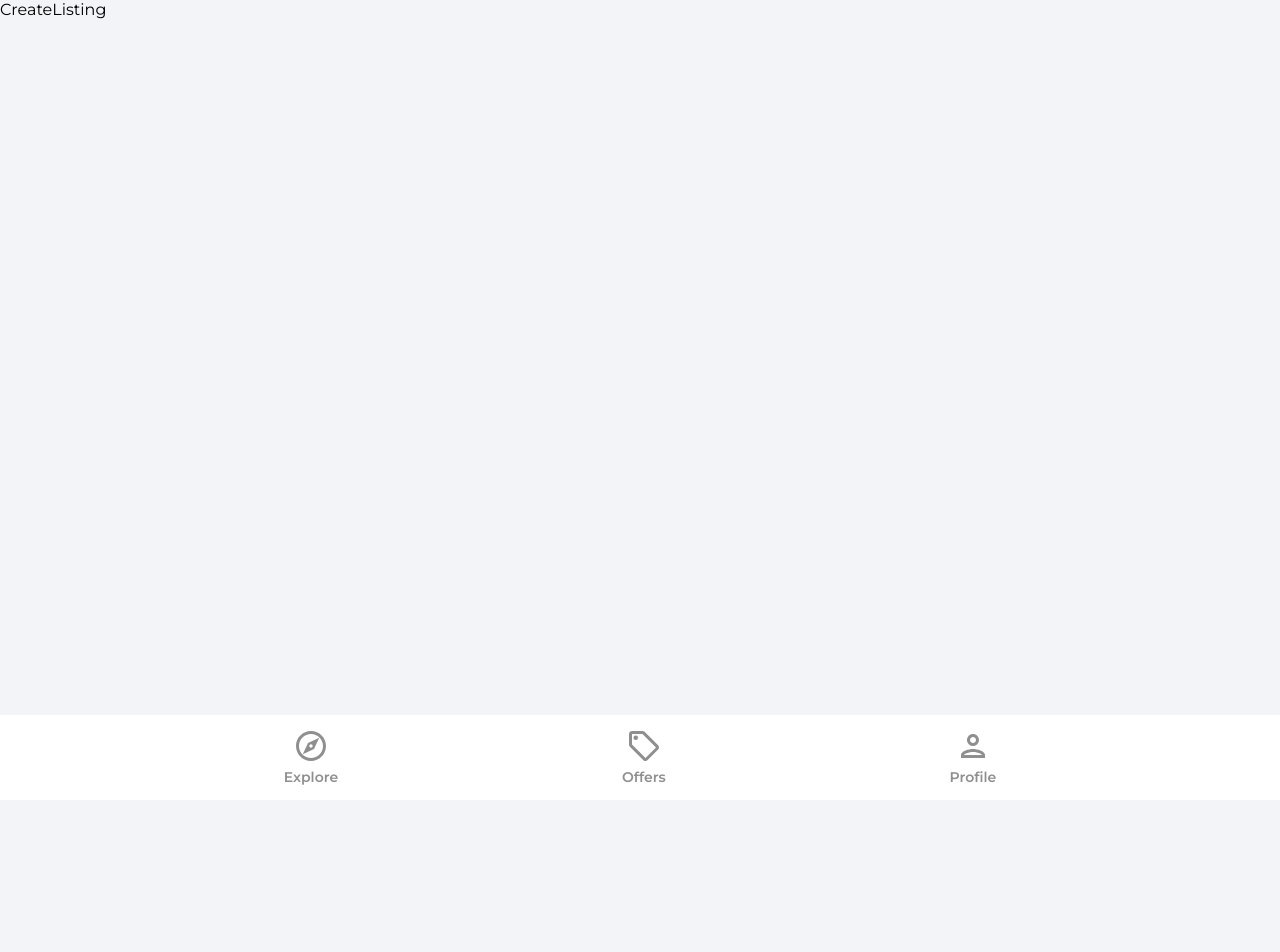
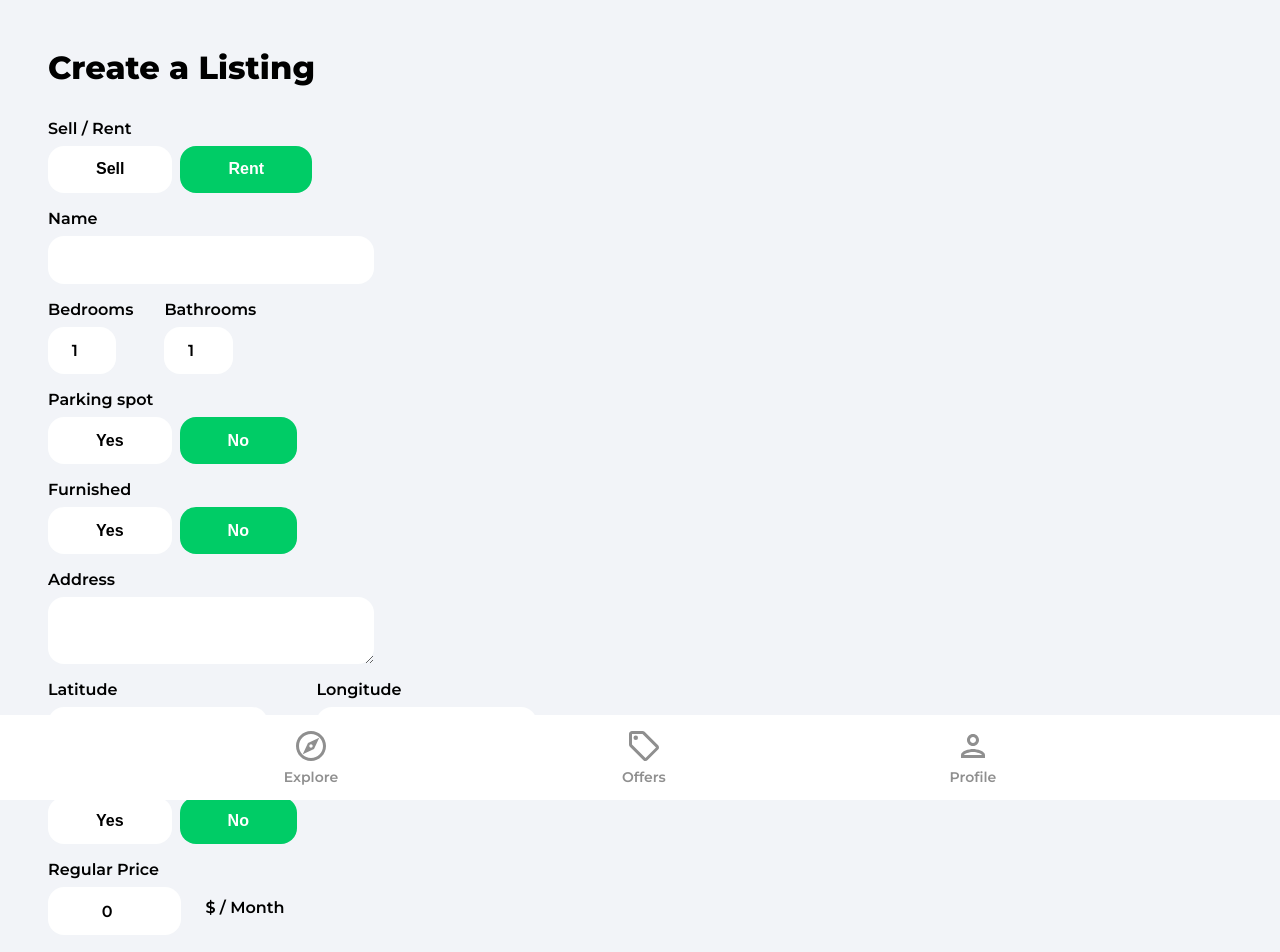
Before and after one commit to alexelmore/react-house-market-app, a React (Create React App) app in the folder house-marketplace/: page /create-listing in a window 1280 px wide. Shown: the top 952 px of the page. Before the commit the page ends 800 px from the top, so only its background shows below. Built offline with nearby package versions, Linux system fonts and the light colour scheme; no server answers; sample sign-in values are in the browser's storage; the HTML template or start-up script is replaced by a standard one.

Commit message:
Form setup for CreateListing Component

```diff
--- a/house-marketplace/src/pages/CreateListing.jsx
+++ b/house-marketplace/src/pages/CreateListing.jsx
@@ -36,6 +36,23 @@
     longitude: 0,
   });
 
+  // Destructure and pull out all the properties in setFormData object
+  const {
+    type,
+    name,
+    bedrooms,
+    bathrooms,
+    parking,
+    furnished,
+    address,
+    offer,
+    regularPrice,
+    discountedPrice,
+    images,
+    latitude,
+    longitude,
+  } = formData;
+
   // Component Geolocation Option State
   const [geolocationEnabled, setGeolocationEnabled] = useState(false);
 
@@ -63,11 +80,257 @@
     // eslint-disable-next-line react-hooks/exhaustive-deps
   }, [isMounted]);
 
+  // onSubmit Function to handle form submission
+  const onSubmit = (e) => {
+    e.preventDefault();
+    console.log("fired from submit");
+  };
+
+  // onMute Function
+  const onMutate = (e) => {
+    console.log("fired from mutate");
+  };
+
   // If loading state is true, enable the Spinner component
   if (loading) {
     return <Spinner />;
   }
-  return <div>CreateListing</div>;
+  return (
+    <div className="profile">
+      <header>
+        <p className="pageHeader">Create a Listing</p>
+      </header>
+
+      <main>
+        <form onSubmit={onSubmit}>
+          <label className="formLabel">Sell / Rent</label>
+          <div className="formButtons">
+            <button
+              type="button"
+              className={type === "sale" ? "formButtonActive" : "formButton"}
+              id="type"
+              value="sale"
+              onClick={onMutate}
+            >
+              Sell
+            </button>
+            <button
+              type="button"
+              className={type === "rent" ? "formButtonActive" : "formButton"}
+              id="type"
+              value="rent"
+              onClick={onMutate}
+            >
+              Rent
+            </button>
+          </div>
+
+          <label className="formLabel">Name</label>
+          <input
+            className="formInputName"
+            type="text"
+            id="name"
+            value={name}
+            onChange={onMutate}
+            maxLength="32"
+            minLength="10"
+            required
+          />
+
+          <div className="formRooms flex">
+            <div>
+              <label className="formLabel">Bedrooms</label>
+              <input
+                className="formInputSmall"
+                type="number"
+                id="bedrooms"
+                value={bedrooms}
+                onChange={onMutate}
+                min="1"
+                max="50"
+                required
+              />
+            </div>
+            <div>
+              <label className="formLabel">Bathrooms</label>
+              <input
+                className="formInputSmall"
+                type="number"
+                id="bathrooms"
+                value={bathrooms}
+                onChange={onMutate}
+                min="1"
+                max="50"
+                required
+              />
+            </div>
+          </div>
+
+          <label className="formLabel">Parking spot</label>
+          <div className="formButtons">
+            <button
+              className={parking ? "formButtonActive" : "formButton"}
+              type="button"
+              id="parking"
+              value={true}
+              onClick={onMutate}
+              min="1"
+              max="50"
+            >
+              Yes
+            </button>
+            <button
+              className={
+                !parking && parking !== null ? "formButtonActive" : "formButton"
+              }
+              type="button"
+              id="parking"
+              value={false}
+              onClick={onMutate}
+            >
+              No
+            </button>
+          </div>
+
+          <label className="formLabel">Furnished</label>
+          <div className="formButtons">
+            <button
+              className={furnished ? "formButtonActive" : "formButton"}
+              type="button"
+              id="furnished"
+              value={true}
+              onClick={onMutate}
+            >
+              Yes
+            </button>
+            <button
+              className={
+                !furnished && furnished !== null
+                  ? "formButtonActive"
+                  : "formButton"
+              }
+              type="button"
+              id="furnished"
+              value={false}
+              onClick={onMutate}
+            >
+              No
+            </button>
+          </div>
+
+          <label className="formLabel">Address</label>
+          <textarea
+            className="formInputAddress"
+            type="text"
+            id="address"
+            value={address}
+            onChange={onMutate}
+            required
+          />
+
+          {!geolocationEnabled && (
+            <div className="formLatLng flex">
+              <div>
+                <label className="formLabel">Latitude</label>
+                <input
+                  className="formInputSmall"
+                  type="number"
+                  id="latitude"
+                  value={latitude}
+                  onChange={onMutate}
+                  required
+                />
+              </div>
+              <div>
+                <label className="formLabel">Longitude</label>
+                <input
+                  className="formInputSmall"
+                  type="number"
+                  id="longitude"
+                  value={longitude}
+                  onChange={onMutate}
+                  required
+                />
+              </div>
+            </div>
+          )}
+
+          <label className="formLabel">Offer</label>
+          <div className="formButtons">
+            <button
+              className={offer ? "formButtonActive" : "formButton"}
+              type="button"
+              id="offer"
+              value={true}
+              onClick={onMutate}
+            >
+              Yes
+            </button>
+            <button
+              className={
+                !offer && offer !== null ? "formButtonActive" : "formButton"
+              }
+              type="button"
+              id="offer"
+              value={false}
+              onClick={onMutate}
+            >
+              No
+            </button>
+          </div>
+
+          <label className="formLabel">Regular Price</label>
+          <div className="formPriceDiv">
+            <input
+              className="formInputSmall"
+              type="number"
+              id="regularPrice"
+              value={regularPrice}
+              onChange={onMutate}
+              min="50"
+              max="750000000"
+              required
+            />
+            {type === "rent" && <p className="formPriceText">$ / Month</p>}
+          </div>
+
+          {offer && (
+            <>
+              <label className="formLabel">Discounted Price</label>
+              <input
+                className="formInputSmall"
+                type="number"
+                id="discountedPrice"
+                value={discountedPrice}
+                onChange={onMutate}
+                min="50"
+                max="750000000"
+                required={offer}
+              />
+            </>
+          )}
+
+          <label className="formLabel">Images</label>
+          <p className="imagesInfo">
+            The first image will be the cover (max 6).
+          </p>
+          <input
+            className="formInputFile"
+            type="file"
+            id="images"
+            onChange={onMutate}
+            max="6"
+            accept=".jpg,.png,.jpeg"
+            multiple
+            required
+          />
+          <button type="submit" className="primaryButton createListingButton">
+            Create Listing
+          </button>
+        </form>
+      </main>
+    </div>
+  );
 }
 
 export default CreateListing;
```
